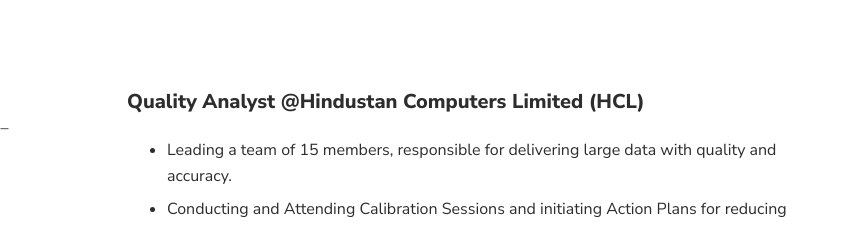
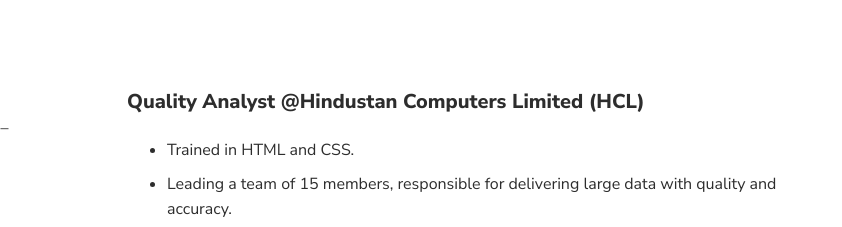
Before and after one commit to weirdofalguni/weirdofalguni.github.io, a plain HTML site: page index.html in a window 1280 px wide. Shown: the part 1680-1907 px from the top of the page, 316-1158 px from the left. Drawn offline with nearby package versions, Linux system fonts and the light colour scheme.

Commit message:
Update index.html

```diff
--- a/index.html
+++ b/index.html
@@ -133,6 +133,7 @@
           <div class="job-description">
             <h3>Quality Analyst @Hindustan Computers Limited (HCL)</h3>
             <ul>
+	      <li>Trained in HTML and CSS.</li>
               <li>Leading a team of 15 members, responsible for delivering large data with quality and accuracy.</li>
               <li>Conducting and Attending Calibration Sessions and initiating Action Plans for reducing Variance and providing timely Feedback as per SLQA
                 or Internally defined.</li>
```
